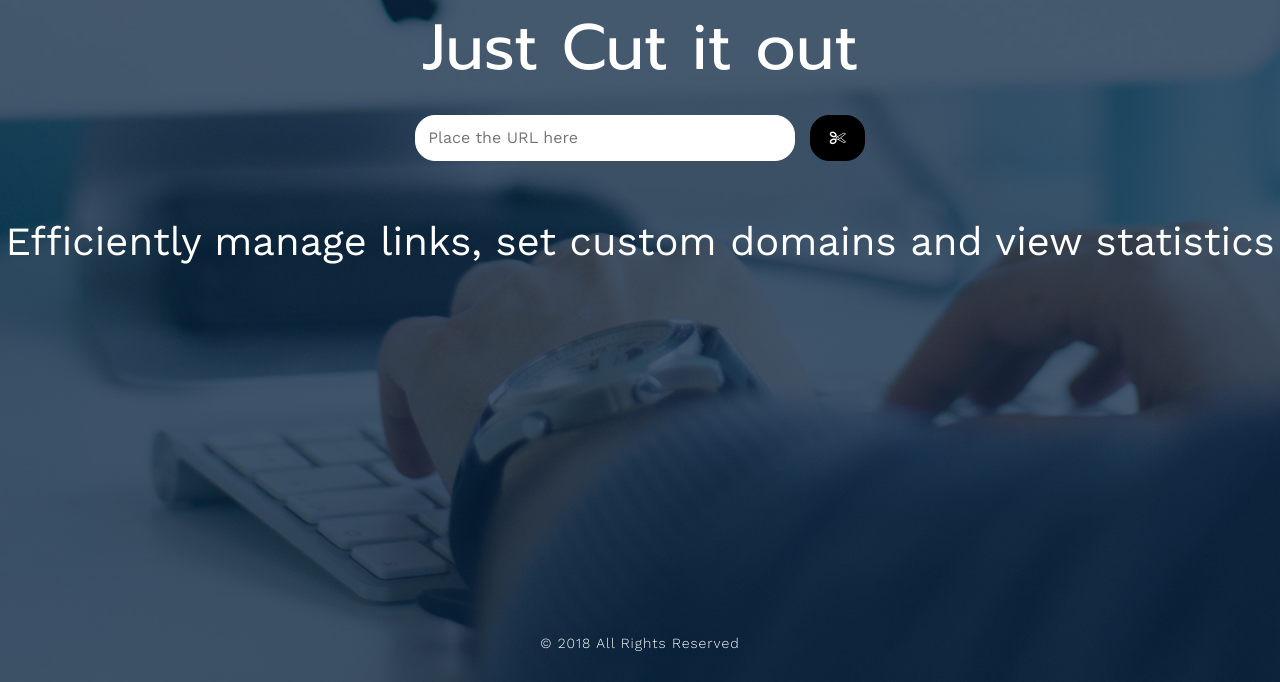
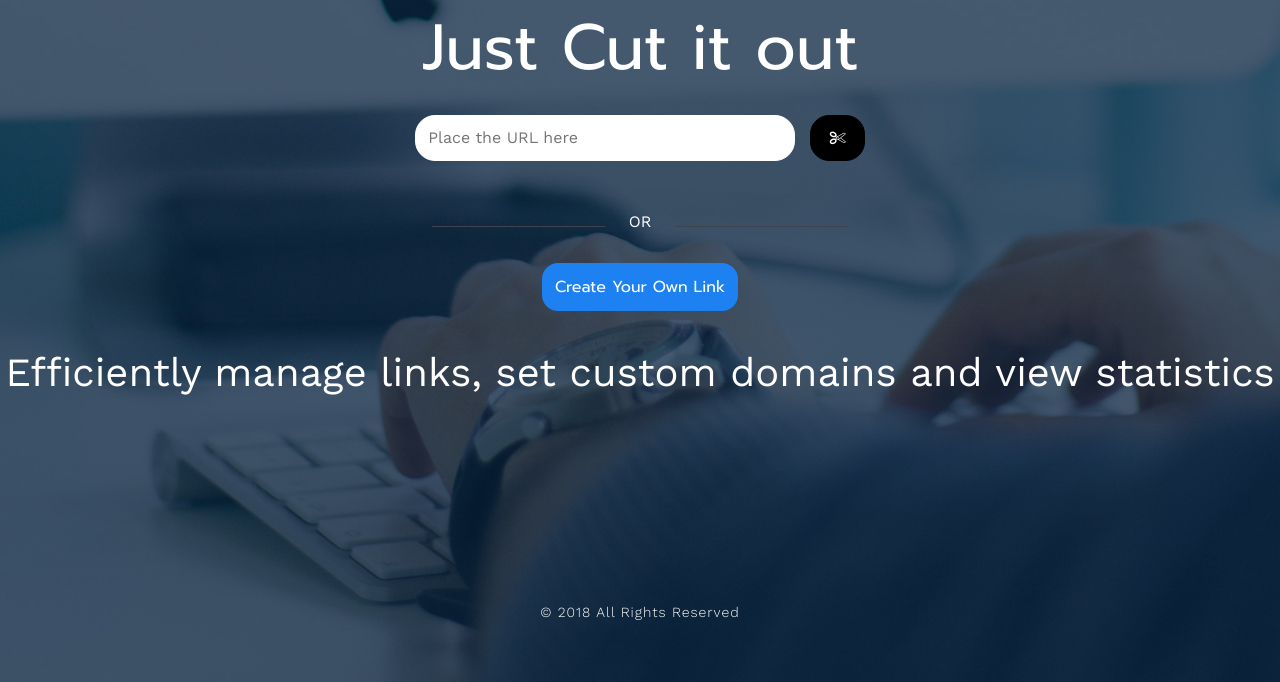
Before and after one commit to vishnu-m/Shortify, a Django app: page / in a window 1280 px wide. Shown: the part 118-800 px from the top of the page. Run offline with Django 3.2, Linux system fonts and the light colour scheme; the visitor is signed in with stand-in values (Sample User, id 1); some libraries are stand-ins or nearby versions; some web fonts are replaced.

Commit message:
url customisation in progress

```diff
--- a/kutt/settings.py
+++ b/kutt/settings.py
@@ -31,7 +31,7 @@ SECRET_KEY = 'k+e(-c(o(vl^^t*_siup0_p+s9jk4z4-t+1-+0tg12*kp%55&^'
 
 # SECURITY WARNING: don't run with debug turned on in production!
 DEBUG = True
-PRODUCTION_MODE = True
+PRODUCTION_MODE = False
 
 
 CURRRENT_HOST = None
--- a/kutt/urls.py
+++ b/kutt/urls.py
@@ -29,6 +29,7 @@ urlpatterns = [
     path('validate/',views.validate),
     path('login/',views.login_user),
     path('logout/',views.logout_user),
+    path('verify/', views.verify),
     re_path(r'^.*/$',views.get_url),    # shortened url matching
 ]
 
--- a/shortify/views.py
+++ b/shortify/views.py
@@ -168,10 +168,6 @@ def signup(request):
     phone = request.POST.get('phone')
     password = request.POST.get('password')
 
-
-    print(lname)
-    print('%s %s %s %s %s %s'%(fname, lname, username, email, phone, password))
-
     u = User.objects.create_user(first_name = fname, last_name = lname, username = username, email = email, password = password)
 
     if u:
@@ -221,3 +217,33 @@ def login_user(request):
 def logout_user(request):
     logout(request)
     return redirect('/')
+
+
+@csrf_exempt
+def verify(request):
+    if not request.is_ajax():
+        return render(request, '404.html', {})
+
+    if request.method != 'POST':
+        return Http404('Not Found')
+
+    hash_text = str(request.POST.get('hash'))
+
+    # get the hostname
+    uri = str(request.build_absolute_uri())
+    host = uri.split('/')[2]
+
+
+    # get all the shortened URLs
+    all_user_urls = [ x.hash_text for x in list(UserURL.objects.all())]
+    all_anon_urls = [ x.hash_text for x in list(AnonymousURL.objects.all())]
+
+    response = {}
+
+    if hash_text not in all_user_urls and hash_text not in all_anon_urls:
+        # requested URL available
+        response['status'] = '200'
+    else:
+        response['status'] = '404'
+
+    return JsonResponse(response)
--- a/static/css/style.css
+++ b/static/css/style.css
@@ -88,6 +88,10 @@ video {
     font-size: 100%;
     font: inherit;
     vertical-align: baseline;
+}
+
+body{
+    font-family: 'Prompt', sans-serif;
 }
 
 article,
@@ -703,13 +707,17 @@ a.social_vimeo:hover {
     font-size: 8vh;
 }
 
+.title-half{
+    font-size: 4vh;
+}
+
 .title-white{
     color:#fff;
 }
 
 .fixed-bottom{
     position: absolute;
-    bottom:0vh;
+    top:90vh;
     left:0vh;
 }
 
@@ -736,6 +744,78 @@ a.social_vimeo:hover {
     font-size: 5vh;
 }
 
+.line-w3l {
+	text-align: center;
+    margin: 2em 0;
+    color: #fff;
+	font-size:1em;
+ }
+
+ .w3l-line {
+	width: 25%;
+    height: 1px;
+    background: #40424d;
+    display: inline-block;
+    margin: 0 1.5em;
+
+ }
+
+.custom-link-btn{
+    color: #ffffff;
+    padding: 0.8em;
+    width: auto !important;
+    border-radius: 2vh !important;
+    font-size: 1em;
+    text-align: center;
+    cursor: pointer;
+    text-decoration: none;
+    background: #1d81f2 !important;
+    border: none !important;
+    font-family: 'Prompt', sans-serif;
+    transition: 0.5s all;
+    -webkit-transition: 0.5s all;
+    -moz-transition: 0.5s all;
+    -o-transition: 0.5s all;
+    -ms-transition: 0.5s all;
+}
+
+#customiz_section{
+    display: none;
+}
+
+.shorten-custom-url input[type="text"], .login-form input[type="password"] {
+    outline: none;
+    font-size: 1em;
+    color: #fff !important;
+    padding: 1vh 0 0 0;
+    margin: 0 0 2vh 0;
+    /* width: fit-content; */
+    border: none !important;
+    -webkit-appearance: none;
+    display: inline;
+    background: transparent;
+    font-family: 'Prompt', sans-serif;
+}
+
+.site_addr{
+    color: #fff;
+    margin-right: 0;
+    padding-inline-end: 0;
+}
+
+.loader-div{
+    display:inline;
+    background:none;
+    border:none;
+}
+
+.loader-icon{
+    width: 5vh;
+    height: 5vh;
+    vertical-align: top;
+    /* display: inline !important; */
+}
+
 
 @media only screen and (max-width: 798px) {
     body{
--- a/templates/index.html
+++ b/templates/index.html
@@ -18,8 +18,7 @@
     <link rel="stylesheet" href="https://maxcdn.bootstrapcdn.com/bootstrap/3.3.7/css/bootstrap.min.css">
     <link rel="stylesheet" href="https://cdnjs.cloudflare.com/ajax/libs/normalize/5.0.0/normalize.min.css">
     <link href="/static/css/style.css" rel="stylesheet" type="text/css" media="all" />
-    <link href="/static/css/nav-bar.css" rel="stylesheet" type="text/css" media="all" />
-    <link href="/static/css/typewriter.css" rel="stylesheet" type="text/css" media="all" />
+	<link href="/static/css/nav-bar.css" rel="stylesheet" type="text/css" media="all" />
     <link href="/static/css/font-awesome.css" rel="stylesheet" type="text/css" media="all" />
 
 {% endblock %}
@@ -27,6 +26,7 @@
 {% block body-section %}
     <div class="w3l-banner-layer"></div>
     <div class="container  text-center">
+		<div id="shorten_section">
 			<h1 class="title title-full title-white">Just Cut it out </h1>
 			<br>
 
@@ -36,16 +36,54 @@
 					<input type="url" name="url" size="30" id="url" required="" placeholder="Place the URL here">
 					<button class="btn1" id="cut_btn"><span class="fa fa-cut" aria-hidden="true"></span></button>
 				</form>
+
 				<br>
 			</div>
+		</div>
+		<div class="center-align">
+				<div class="title title-white" id="url_show"></div>
+		</div>
+		{% if user.is_authenticated %}
+			<div class="line-w3l" id="or_line"><span class="w3l-line"></span>OR<span class="w3l-line"></span></div>
 
-	</div>
-	<div class="center-align">
-		<div class="title title-white" id="url_show"></div>
+			<button type="button" class="btn btn-default custom-link-btn" id="customize_btn">Create Your Own Link</button>
+
+		{% endif %}
+
+		<div id="customiz_section">
+
+			<h1 class="title title-half title-white">Create Your Own URL</h1>
+			<br>
+			<div class="sub-form-wthree">
+					<form action="#" method="post" id="shorten">
+						{% csrf_token %}
+						<input type="url" name="url" size="30" id="url_custom" required="" placeholder="Place the URL here">
+					</form>
+
+					<br>
+			</div>
+			<div class="shorten-custom-url">
+				<font id="site_address" class="site_addr"></font>
+				<div class="input-group" style="display:inline">
+					<input type="text" size="32" id="url_shortened" placeholder="Your Custom Shortened URL Goes Here">
+					<div class="input-group-addon loader-div">
+						<img src="/static/images/done.png" class="loader-icon" id="done_img" />
+						<img src="/static/images/wrong.png" class="loader-icon" id="fail_img" />
+						<img src="/static/images/loading.gif" class="loader-icon" id="loader"/>
+					</div>
+				</div>
+				<label id="status"></label>
+			</div>
+
+			<button type="button" class="btn btn-default custom-link-btn" id="back_to_home_btn">Back to home</button>
+
+
+		</div>
 	</div>
 
+
 	<br><br>
-	<div class="center-align">
+	<div class="center-align" id="tag_line">
 			<div class="type">Efficiently manage links, set custom domains and view statistics</div>
 	</div>
 
@@ -64,5 +102,6 @@
 
 
 	<script src="/static/js/url_show.js"></script>
+	<script src="/static/js/url_customize.js"></script>
 
 {% endblock %}
```
Also changed, not shown: static/js/url_customize.js (added, +114 -0 lines), static/images/done.png (added), static/images/loading.gif (added), static/images/wrong.png (added).
